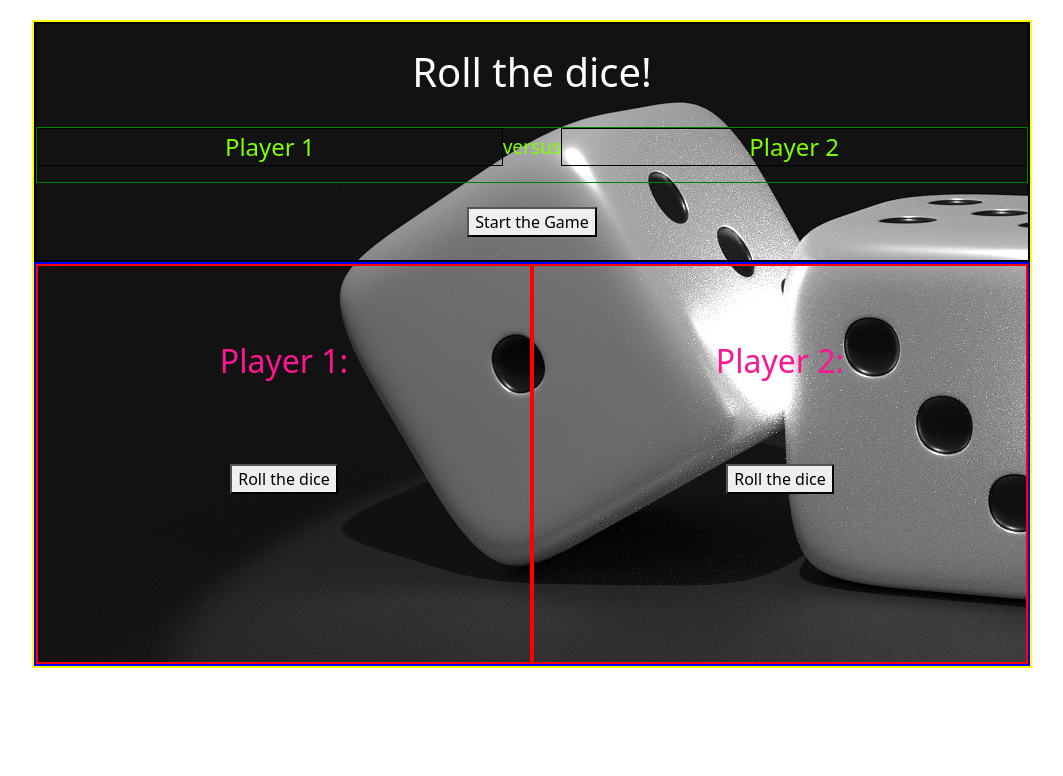
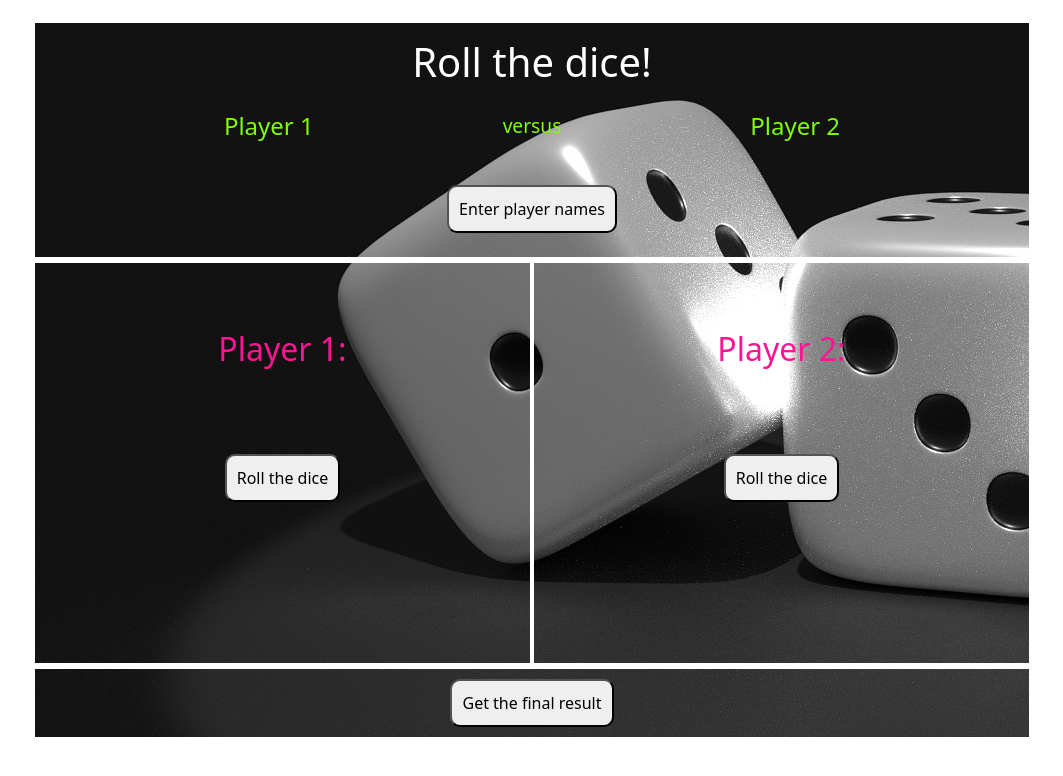
Before and after one commit to Stumpjumper1804/Dice-Game, a plain HTML site: page js4_challenge.html in a window 1280 px wide. Shown: the whole page, without its empty margins (108-1171 px from the left). Drawn offline with Linux system fonts and the light colour scheme.

Commit message:
Challenge completed

```diff
--- a/js4_challenge.css
+++ b/js4_challenge.css
@@ -1,5 +1,11 @@
+* {
+    padding: 0;
+    margin: 0;
+    box-sizing: border-box;
+}
+
 #container-wrap {
-    border: 2px solid yellow;
+    /* border: 2px solid yellow; */
     width: 1000px;
     margin: 20px auto;
     background-image: url("./images/cube-1655118_1920.jpg");
@@ -8,7 +14,7 @@
 }
 
 #container-header {
-    border: 2px solid black;
+    border: 3px solid white;
     width: 100%;
     display: flex;
     flex-direction: column;
@@ -18,13 +24,13 @@
 }
 
 #container-main {
-    border: 2px solid blue;
+    border: 3px solid white;
     width: 100%;
     display: flex;
 }
 
 #container-p1, #container-p2 {
-    border: 2px solid red;
+    /* border: 2px solid red; */
     width: 50%;
     display: flex;
     flex-direction: column;
@@ -33,17 +39,25 @@
     height: 50vh;
 }
 
+#container-p1 {
+    border-right: 2px solid white;
+}
+
+#container-p2 {
+    border-left: 2px solid white;
+}
+
 #container-span {
     display: flex;
     justify-content: space-between;
     align-items: center;
-    border: 1px solid green;
+    /* border: 1px solid green; */
     /* gap: 50vw; */
     width: 100%;
 }
 
 #player1, #player2 {
-    border: 1px solid black;
+    /* border: 1px solid black; */
     width: 50%;
     text-align: center;
     color: chartreuse;
@@ -67,3 +81,14 @@ h2 {
 h1 {
     color: white;
 }
+
+button {
+    padding: 10px;
+    margin: 10px;
+    border-radius: 10px;
+}
+
+#div-result {
+    border: 3px solid white;
+    text-align: center;
+}
--- a/js4_challenge.html
+++ b/js4_challenge.html
@@ -17,7 +17,7 @@
                     <p id="versus">versus</p>
                     <p id="player2">Player 2</p>
                 </div>
-                <button id="startGame">Start the Game</button>
+                <button id="startGame">Enter player names</button>
             </div>
         </header>
 
@@ -37,6 +37,10 @@
                 </div>
 
             </div>
+            <div id="div-result">
+                <button id="final-result">Get the final result</button>
+            </div>
+
         </main>
 
     </div>
--- a/js4_challenge.js
+++ b/js4_challenge.js
@@ -32,21 +32,30 @@ function rollDiceP2() {
 }
 
 //compare both results and declare a winner
-// if (
-//   document.getElementById("result1").value != "" &&
-//   document.getElementById("result2").value != ""
-// ) {
-//   if (
-//     document.getElementById("result1").value >
-//     document.getElementById("result2").value
-//   ) {
-//     alert("Player 1 has won!");
-//   } else if (
-//     document.getElementById("result1").value <
-//     document.getElementById("result2").value
-//   ) {
-//     alert("Player 2 has won!");
-//   } else {
-//     alert("There is no winner.");
-//   }
-// }
+
+const btnResult = document.getElementById("final-result");
+btnResult.addEventListener("click", getResult);
+
+function getResult() {
+  console.log(document.getElementById("result1").textContent);
+  console.log(document.getElementById("result2").textContent);
+
+  if (
+    document.getElementById("result1").textContent != "" &&
+    document.getElementById("result2").textContent != ""
+  ) {
+    if (
+      document.getElementById("result1").textContent >
+      document.getElementById("result2").textContent
+    ) {
+      alert("Player 1 has won!");
+    } else if (
+      document.getElementById("result1").textContent <
+      document.getElementById("result2").textContent
+    ) {
+      alert("Player 2 has won!");
+    } else {
+      alert("There is no winner.");
+    }
+  }
+}
```
